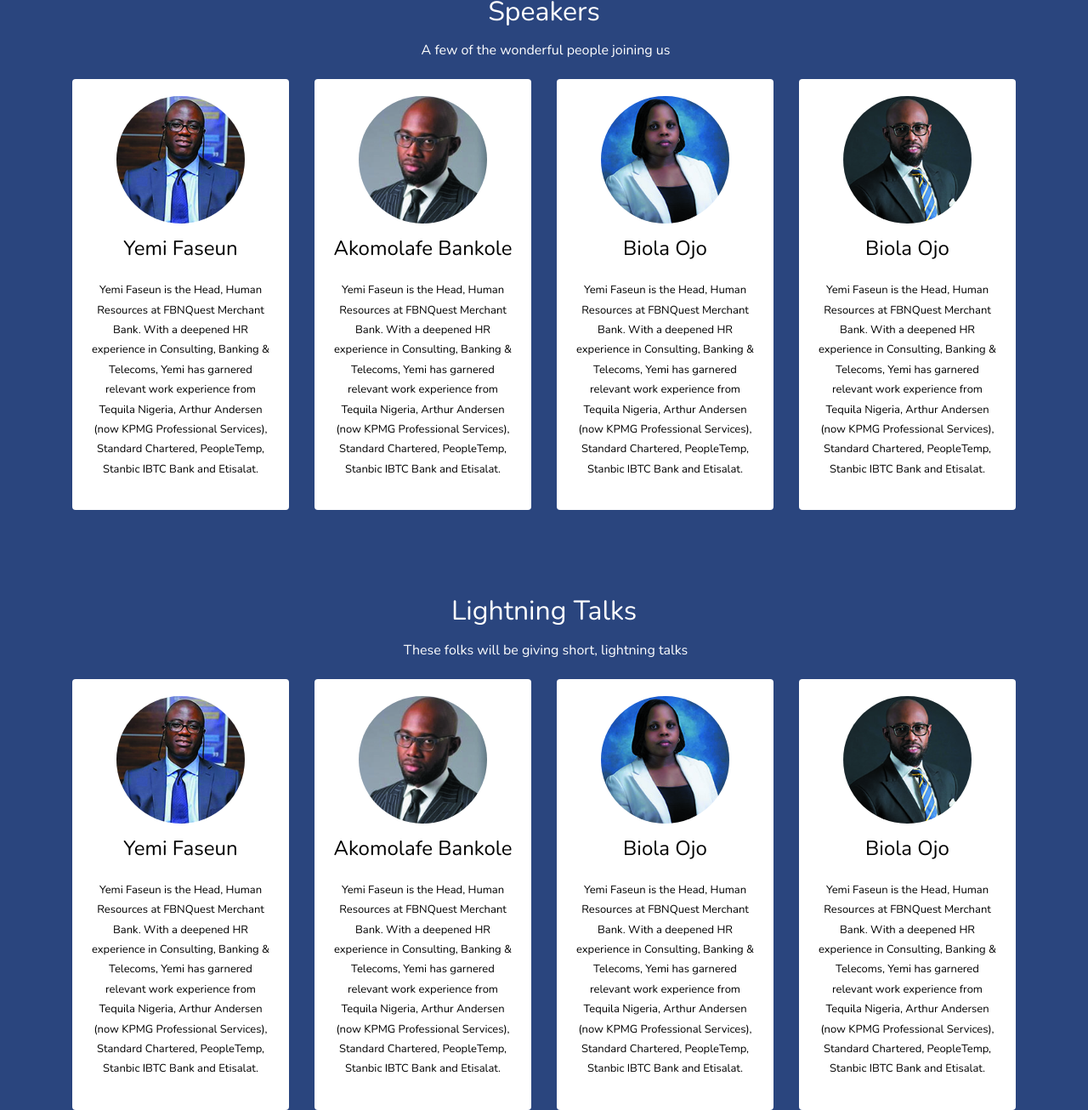
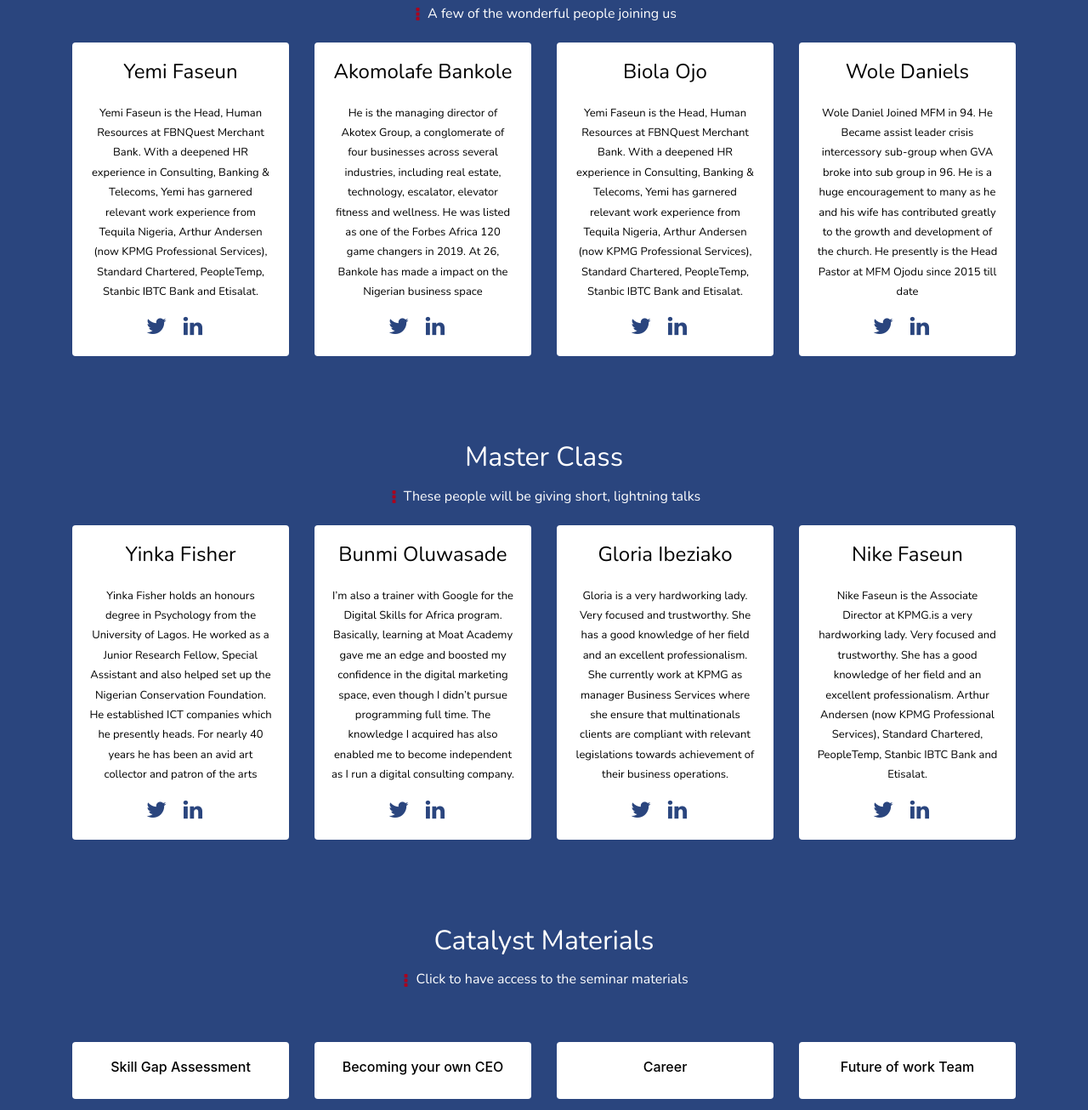
Before and after one commit to eni4sure/thecatalystsummit, a website: page catalyst/index.html in a window 1280 px wide. Shown: the part 1433-2739 px from the top of the page at 85% size. Drawn offline with nearby package versions, Linux system fonts and the light colour scheme.

Commit message:
make it better

```diff
--- a/catalyst/css/style.css
+++ b/catalyst/css/style.css
@@ -216,9 +216,19 @@
     text-decoration: none;
 }
 
+.speak-k2 .fa {
+    color: #2a457e;
+    font-size: 26px;
+    padding-right: 15px;
+}
+
+.speak-k2 a:hover {
+    text-decoration: none;
+}
+
 .center-mc {
     margin: auto!important;
-    max-width: 50%;
+    max-width: 25%;
 }
 
 .bk-1 img {
--- a/catalyst/index.html
+++ b/catalyst/index.html
@@ -25,11 +25,11 @@
             </div>
             <div class="row bg-space">
                 <div class="col-md-12 bk-1 text-center">
-                    <h2>09th Sept. 2019</h2>
-                    <h3>A free conference for building amazing career with speakers from around the world.</h3>
+                    <h2>21th Sept. 2019</h2>
+                    <h3>A platform for building amazing career with speakers from around the world.</h3>
                     <div class="sponsor">
-                        <a href="" class="btn-sponsor">SPONSOR</a>
-                        <a href="" class="btn-register">REGISTER</a>
+                        <a href="https://docs.google.com/forms/d/e/1FAIpQLSef8zznORNjIz7r3GHVlpXj6xWKNgKNZ_i_ao6cEJtiv9HBAA/viewform" class="btn-sponsor">SPONSOR</a>
+                        <a href="https://docs.google.com/forms/d/e/1FAIpQLSef8zznORNjIz7r3GHVlpXj6xWKNgKNZ_i_ao6cEJtiv9HBAA/viewform" class="btn-register">REGISTER</a>
                     </div>
                     <h2 class="view">View schedule & Location
                         <img src="img/right-arrow.png" class="img-responsive" alt="">
@@ -84,40 +84,64 @@
                 <div class="col-md-12 speak-k1">
                     <h2>Speakers</h2>
                     <p>
-                        <img src="img/vertical-ellipsis.png" class="img-responsive" alt=""> A few of the wonderful people joining us</p>
+                        <img src="./img/vertical-ellipsis.png" class="img-responsive" alt=""> A few of the wonderful people joining us</p>
                 </div>
             </div>
             <div class="row">
                 <div class="col-md-3">
                     <div class="speak-k2">
-                        <img src="img/unamed6.jpg" class="img-responsive" alt="">
+                        <!-- <img src="img/unamed6.jpg" class="img-responsive" alt=""> -->
                         <h2>Yemi Faseun</h2>
                         <p>Yemi Faseun is the Head, Human Resources at FBNQuest Merchant Bank. With a deepened HR experience in Consulting, Banking & Telecoms, Yemi has garnered relevant work experience from Tequila Nigeria, Arthur Andersen (now KPMG Professional
                             Services), Standard Chartered, PeopleTemp, Stanbic IBTC Bank and Etisalat.</p>
+                        <a href="">
+                            <i class="fa fa-twitter"></i>
+                        </a>
+                        <a href="">
+                            <i class="fa fa-linkedin"></i>
+                        </a>
                     </div>
                 </div>
                 <div class="col-md-3">
                     <div class="speak-k2">
-                        <img src="img/unamed1.jpg" class="img-responsive" alt="">
+                        <!-- <img src="img/unamed1.jpg" class="img-responsive" alt=""> -->
                         <h2>Akomolafe Bankole</h2>
-                        <p>Yemi Faseun is the Head, Human Resources at FBNQuest Merchant Bank. With a deepened HR experience in Consulting, Banking & Telecoms, Yemi has garnered relevant work experience from Tequila Nigeria, Arthur Andersen (now KPMG Professional
-                            Services), Standard Chartered, PeopleTemp, Stanbic IBTC Bank and Etisalat.</p>
+                        <p>He is the managing director of Akotex Group, a conglomerate of four businesses across several industries, including real estate, technology, escalator, elevator fitness and wellness. He was listed as one of the Forbes Africa 120
+                            game changers in 2019. At 26, Bankole has made a impact on the Nigerian business space </p>
+                        <a href="">
+                            <i class="fa fa-twitter"></i>
+                        </a>
+                        <a href="">
+                            <i class="fa fa-linkedin"></i>
+                        </a>
                     </div>
                 </div>
                 <div class="col-md-3">
                     <div class="speak-k2">
-                        <img src="img/unamed3.jpg" class="img-responsive" alt="">
+                        <!-- <img src="img/unamed3.jpg" class="img-responsive" alt=""> -->
                         <h2>Biola Ojo</h2>
                         <p>Yemi Faseun is the Head, Human Resources at FBNQuest Merchant Bank. With a deepened HR experience in Consulting, Banking & Telecoms, Yemi has garnered relevant work experience from Tequila Nigeria, Arthur Andersen (now KPMG Professional
                             Services), Standard Chartered, PeopleTemp, Stanbic IBTC Bank and Etisalat.</p>
+                        <a href="">
+                            <i class="fa fa-twitter"></i>
+                        </a>
+                        <a href="">
+                            <i class="fa fa-linkedin"></i>
+                        </a>
                     </div>
                 </div>
                 <div class="col-md-3">
                     <div class="speak-k2">
-                        <img src="img/unamed5.jpg" class="img-responsive" alt="">
-                        <h2>Biola Ojo</h2>
-                        <p>Yemi Faseun is the Head, Human Resources at FBNQuest Merchant Bank. With a deepened HR experience in Consulting, Banking & Telecoms, Yemi has garnered relevant work experience from Tequila Nigeria, Arthur Andersen (now KPMG Professional
-                            Services), Standard Chartered, PeopleTemp, Stanbic IBTC Bank and Etisalat.</p>
+                        <!-- <img src="img/unamed5.jpg" class="img-responsive" alt=""> -->
+                        <h2>Wole Daniels</h2>
+                        <p>Wole Daniel Joined MFM in 94. He Became assist leader crisis intercessory sub-group when GVA broke into sub group in 96. He is a huge encouragement to many as he and his wife has contributed greatly to the growth and development
+                            of the church. He presently is the Head Pastor at MFM Ojodu since 2015 till date</p>
+                        <a href="">
+                            <i class="fa fa-twitter"></i>
+                        </a>
+                        <a href="">
+                            <i class="fa fa-linkedin"></i>
+                        </a>
                     </div>
                 </div>
             </div>
@@ -130,42 +154,69 @@
         <div class="container">
             <div class="row">
                 <div class="col-md-12 speak-k1">
-                    <h2>Lightning Talks</h2>
+                    <h2>Master Class</h2>
                     <p>
-                        <img src="img/vertical-ellipsis.png" class="img-responsive" alt=""> These folks will be giving short, lightning talks</p>
+                        <img src="./img/vertical-ellipsis.png" class="img-responsive" alt=""> These people will be giving short, lightning talks</p>
                 </div>
             </div>
             <div class="row">
                 <div class="col-md-3">
                     <div class="speak-k2">
-                        <img src="img/unamed6.jpg" class="img-responsive" alt="">
-                        <h2>Yemi Faseun</h2>
-                        <p>Yemi Faseun is the Head, Human Resources at FBNQuest Merchant Bank. With a deepened HR experience in Consulting, Banking & Telecoms, Yemi has garnered relevant work experience from Tequila Nigeria, Arthur Andersen (now KPMG Professional
-                            Services), Standard Chartered, PeopleTemp, Stanbic IBTC Bank and Etisalat.</p>
+                        <!-- <img src="img/unamed6.jpg" class="img-responsive" alt=""> -->
+                        <h2>Yinka Fisher</h2>
+                        <p>Yinka Fisher holds an honours degree in Psychology from the University of Lagos. He worked as a Junior Research Fellow, Special Assistant and also helped set up the Nigerian Conservation Foundation. He established ICT companies
+                            which he presently heads. For nearly 40 years he has been an avid art collector and patron of the arts
+                        </p>
+                        <a href="">
+                            <i class="fa fa-twitter"></i>
+                        </a>
+                        <a href="">
+                            <i class="fa fa-linkedin"></i>
+                        </a>
                     </div>
                 </div>
                 <div class="col-md-3">
                     <div class="speak-k2">
-                        <img src="img/unamed1.jpg" class="img-responsive" alt="">
-                        <h2>Akomolafe Bankole</h2>
-                        <p>Yemi Faseun is the Head, Human Resources at FBNQuest Merchant Bank. With a deepened HR experience in Consulting, Banking & Telecoms, Yemi has garnered relevant work experience from Tequila Nigeria, Arthur Andersen (now KPMG Professional
-                            Services), Standard Chartered, PeopleTemp, Stanbic IBTC Bank and Etisalat.</p>
+                        <!-- <img src="img/unamed1.jpg" class="img-responsive" alt=""> -->
+                        <h2>Bunmi Oluwasade</h2>
+                        <p>I’m also a trainer with Google for the Digital Skills for Africa program. Basically, learning at Moat Academy gave me an edge and boosted my confidence in the digital marketing space, even though I didn’t pursue programming full
+                            time. The knowledge I acquired has also enabled me to become independent as I run a digital consulting company.
+
+                        </p>
+                        <a href="">
+                            <i class="fa fa-twitter"></i>
+                        </a>
+                        <a href="">
+                            <i class="fa fa-linkedin"></i>
+                        </a>
                     </div>
                 </div>
                 <div class="col-md-3">
                     <div class="speak-k2">
-                        <img src="img/unamed3.jpg" class="img-responsive" alt="">
-                        <h2>Biola Ojo</h2>
-                        <p>Yemi Faseun is the Head, Human Resources at FBNQuest Merchant Bank. With a deepened HR experience in Consulting, Banking & Telecoms, Yemi has garnered relevant work experience from Tequila Nigeria, Arthur Andersen (now KPMG Professional
-                            Services), Standard Chartered, PeopleTemp, Stanbic IBTC Bank and Etisalat.</p>
+                        <!-- <img src="img/unamed3.jpg" class="img-responsive" alt=""> -->
+                        <h2>Gloria Ibeziako</h2>
+                        <p>Gloria is a very hardworking lady. Very focused and trustworthy. She has a good knowledge of her field and an excellent professionalism. She currently work at KPMG as manager Business Services where she ensure that multinationals
+                            clients are compliant with relevant legislations towards achievement of their business operations.</p>
+                        <a href="">
+                            <i class="fa fa-twitter"></i>
+                        </a>
+                        <a href="">
+                            <i class="fa fa-linkedin"></i>
+                        </a>
                     </div>
                 </div>
                 <div class="col-md-3">
                     <div class="speak-k2">
-                        <img src="img/unamed5.jpg" class="img-responsive" alt="">
-                        <h2>Biola Ojo</h2>
-                        <p>Yemi Faseun is the Head, Human Resources at FBNQuest Merchant Bank. With a deepened HR experience in Consulting, Banking & Telecoms, Yemi has garnered relevant work experience from Tequila Nigeria, Arthur Andersen (now KPMG Professional
-                            Services), Standard Chartered, PeopleTemp, Stanbic IBTC Bank and Etisalat.</p>
+                        <!-- <img src="img/unamed5.jpg" class="img-responsive" alt=""> -->
+                        <h2>Nike Faseun </h2>
+                        <p>Nike Faseun is the Associate Director at KPMG.is a very hardworking lady. Very focused and trustworthy. She has a good knowledge of her field and an excellent professionalism. Arthur Andersen (now KPMG Professional Services), Standard
+                            Chartered, PeopleTemp, Stanbic IBTC Bank and Etisalat.</p>
+                        <a href="">
+                            <i class="fa fa-twitter"></i>
+                        </a>
+                        <a href="">
+                            <i class="fa fa-linkedin"></i>
+                        </a>
                     </div>
                 </div>
             </div>
@@ -180,7 +231,7 @@
                 <div class="col-md-12 speak-k1 speak-k3">
                     <h2>Catalyst Materials</h2>
                     <p>
-                        <img src="img/vertical-ellipsis.png" class="img-responsive" alt=""> Click to have access to the seminar materials</p>
+                        <img src="./img/vertical-ellipsis.png" class="img-responsive" alt=""> Click to have access to the seminar materials</p>
                 </div>
             </div>
             <div class="row row-1">
@@ -281,28 +332,27 @@
                 <div class="col-md-12 speak-k1">
                     <h2>MC</h2>
                     <p>
-                        <img src="img/vertical-ellipsis.png" class="img-responsive" alt=""> Amazing Mc's guiding us through the day</p>
+                        <img src="./img/vertical-ellipsis.png" class="img-responsive" alt=""> Amazing Mc's guiding us through the day</p>
                 </div>
             </div>
             <div class="">
                 <div class="row center-mc">
-                    <div class="col-md-6">
+                    <div class="col-md-12">
                         <div class="speak-k2">
-                            <img src="img/unamed6.jpg" class="img-responsive" alt="">
+                            <!-- <img src="img/unamed6.jpg" class="img-responsive" alt=""> -->
                             <h2>Kinsley Ogirri</h2>
                             <p>Yemi Faseun is the Head, Human Resources at FBNQuest Merchant Bank. With a deepened HR experience in Consulting, Banking & Telecoms, Yemi has garnered relevant work experience from Tequila Nigeria, Arthur Andersen (now KPMG
                                 Professional Services), Standard Chartered, PeopleTemp, Stanbic IBTC Bank and Etisalat.</p>
+                            <a href="">
+                                <i class="fa fa-twitter"></i>
+                            </a>
+                            <a href="">
+                                <i class="fa fa-linkedin"></i>
+                            </a>
                         </div>
                     </div>
 
-                    <div class="col-md-6">
-                        <div class="speak-k2">
-                            <img src="img/unamed3.jpg" class="img-responsive" alt="">
-                            <h2>Gabriel Okuofo</h2>
-                            <p>Yemi Faseun is the Head, Human Resources at FBNQuest Merchant Bank. With a deepened HR experience in Consulting, Banking & Telecoms, Yemi has garnered relevant work experience from Tequila Nigeria, Arthur Andersen (now KPMG
-                                Professional Services), Standard Chartered, PeopleTemp, Stanbic IBTC Bank and Etisalat.</p>
-                        </div>
-                    </div>
+
                 </div>
             </div>
         </div>
@@ -323,6 +373,7 @@
                 <div class="col-md-3 sponsor-k1">
                     <img src="img/logo.png" class="img-responsive" alt="">
                 </div>
+
             </div>
             <div class="row">
                 <div class="col-md-12 spon-profit">
```
Also changed, not shown: catalyst/img/Untitled-2.png (added), catalyst/img/vertical-ellipsis.png (added).
